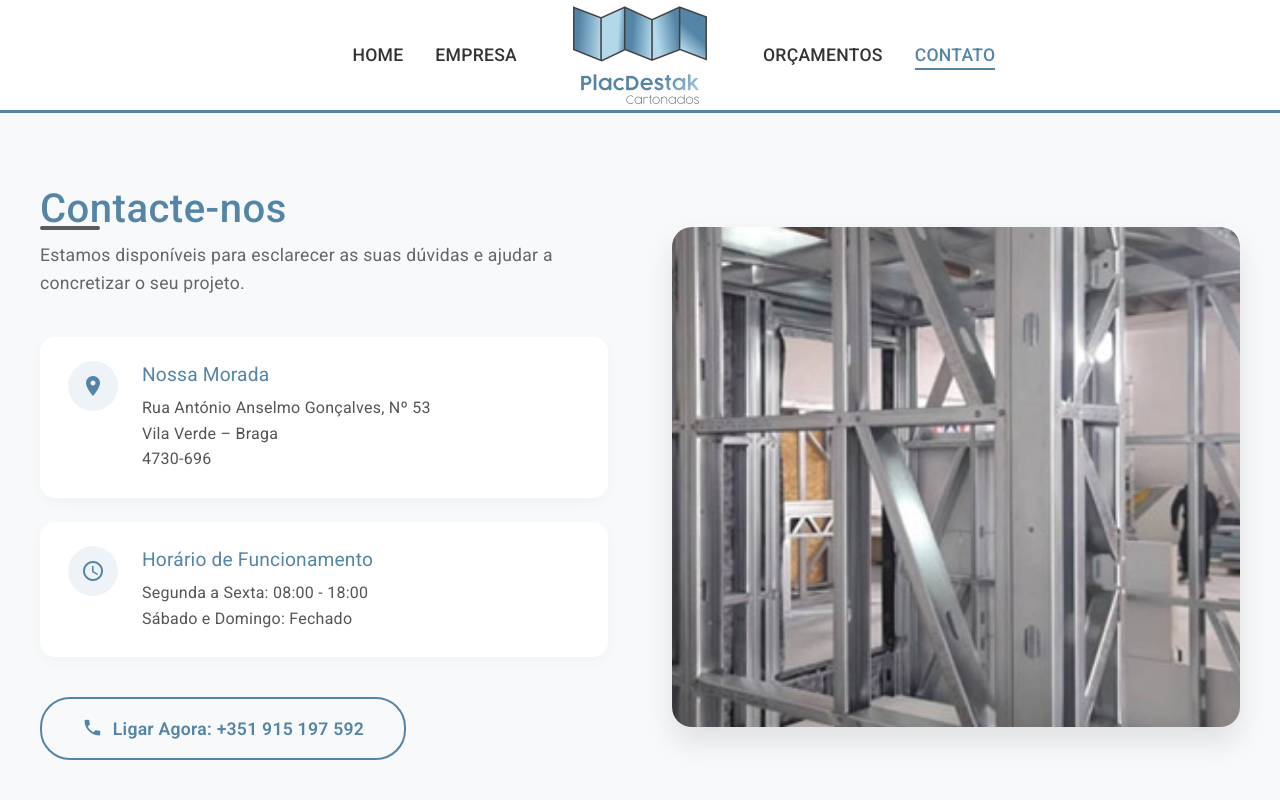
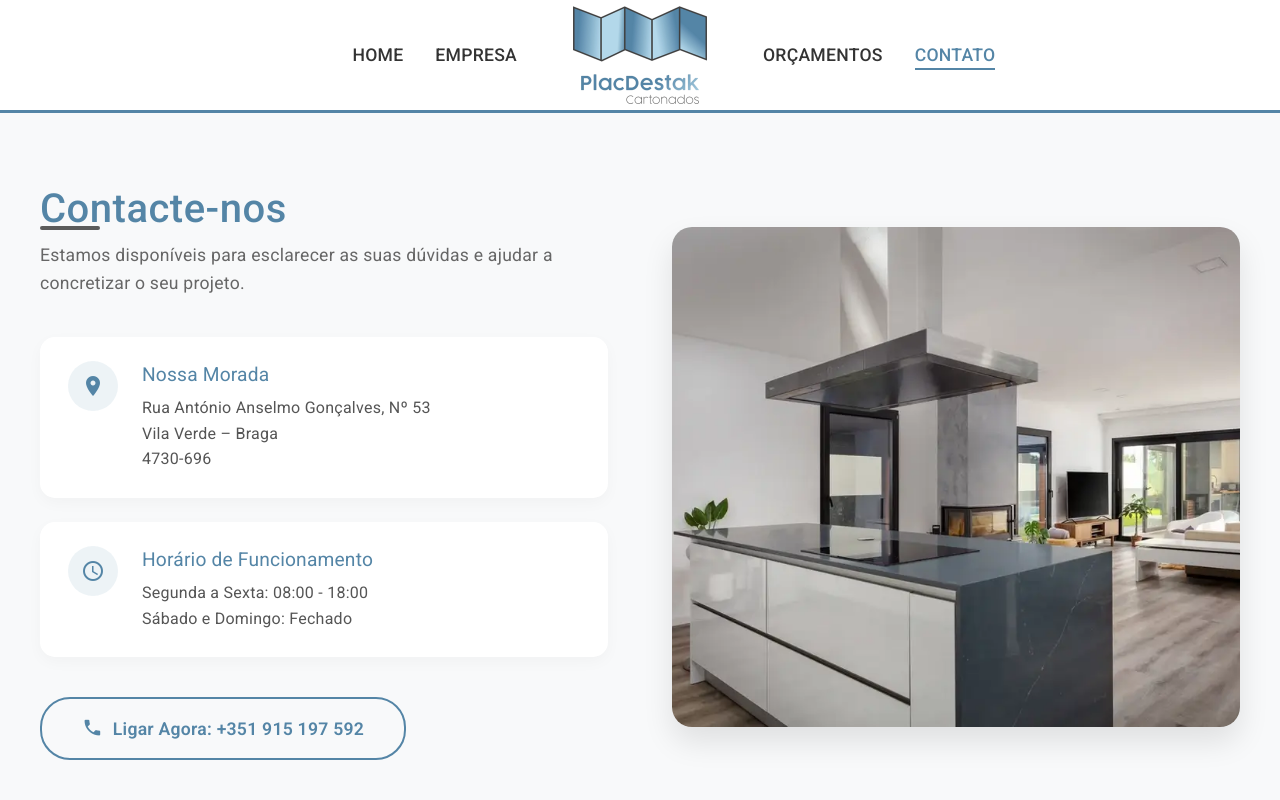
Before and after one commit to ynfleozin/site-placdestak, an Angular app: page /contacto in a window 1280 px wide. Shown: the top 800 px of the page. Built offline with nearby package versions, Linux system fonts and the light colour scheme; a web font is replaced by a local one.

Commit message:
feat: add real images in budget and contact pages

```diff
--- a/src/app/pages/budget/budget.component.html
+++ b/src/app/pages/budget/budget.component.html
@@ -57,7 +57,7 @@
     </div>
 
     <div class="image-container">
-      <img src="assets/imgs/serviceTest.jpg" alt="Projeto de construção" />
+      <img src="assets/imgs/budget/budgetImg.webp" alt="Projeto de construção" />
     </div>
   </div>
 </section>
--- a/src/app/pages/contact/contact.component.html
+++ b/src/app/pages/contact/contact.component.html
@@ -41,7 +41,7 @@
     </div>
 
     <div class="contact-image">
-      <img src="assets/imgs/serviceTest.jpg" alt="Localização Placdestak" />
+      <img src="assets/imgs/contact/contatoImg.webp" alt="Localização Placdestak" />
     </div>
   </div>
 </section>
```
Also changed, not shown: src/assets/imgs/budget/budgetImg.webp (added), src/assets/imgs/contact/contatoImg.webp (added).
